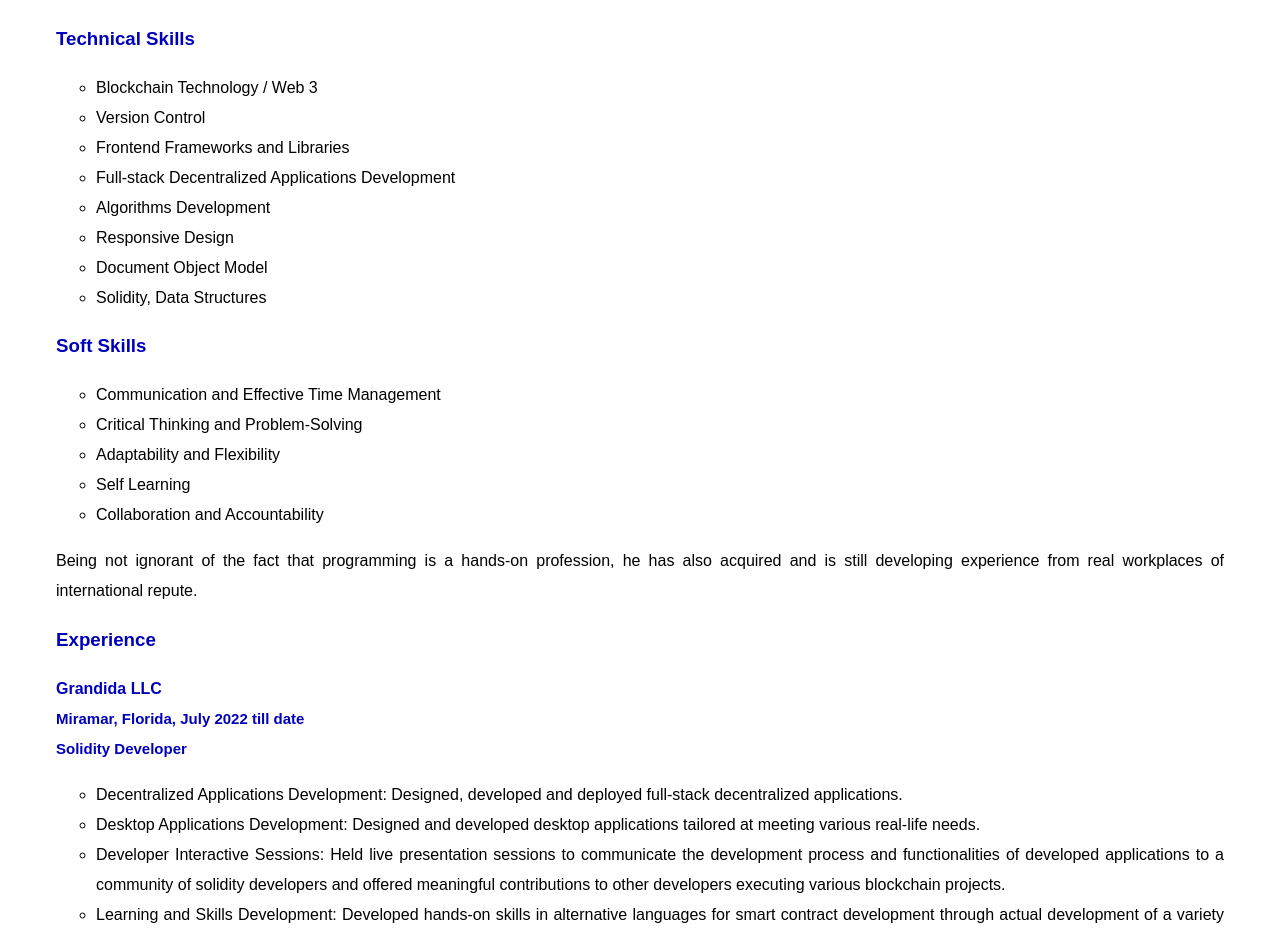
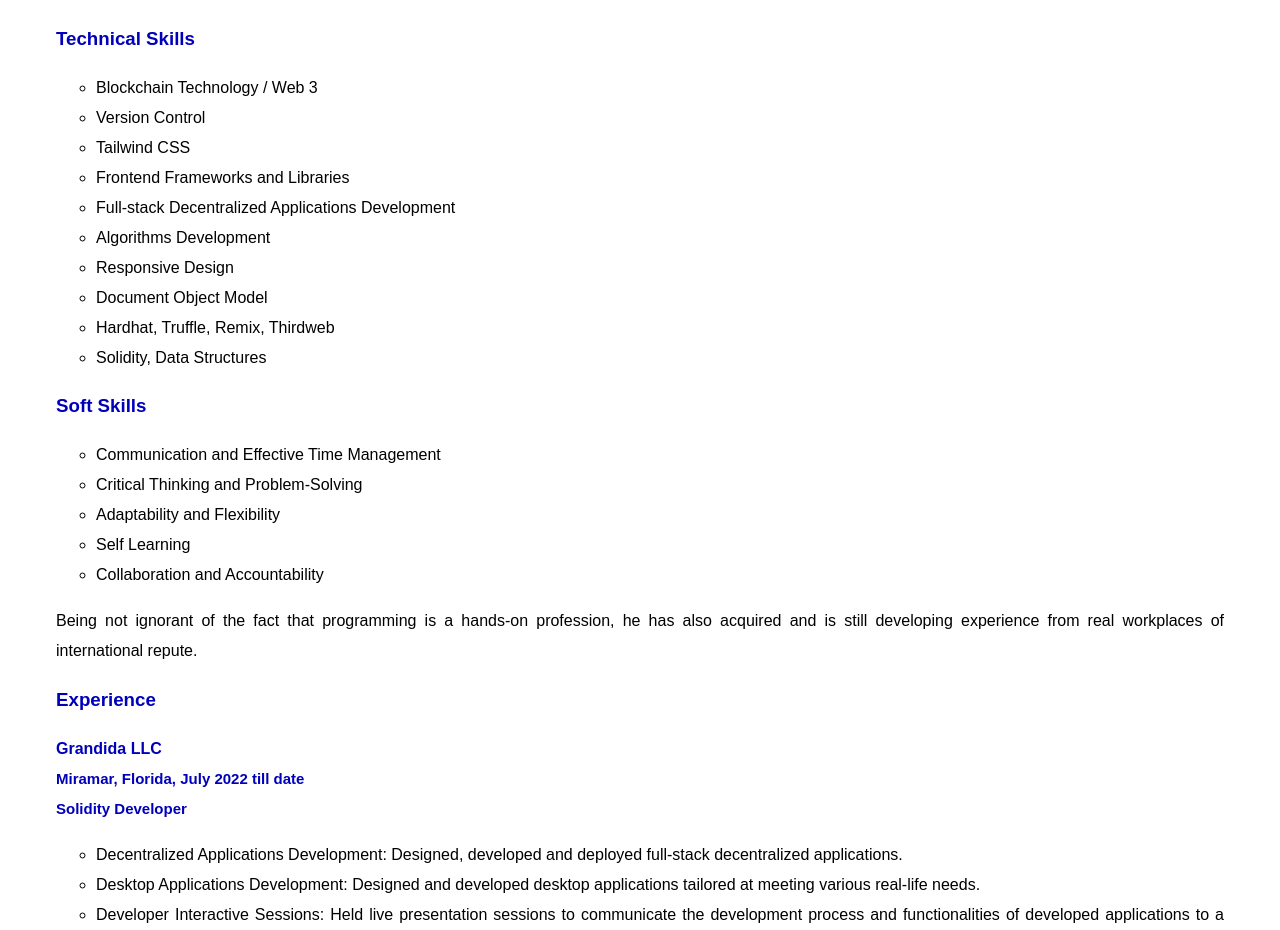
Before and after one commit to Adesdesk/Smart-Transcript, a Next.js app in the folder smart_transcript_frontend/: page /developer in a window 1280 px wide. Shown: the part 1503-2433 px from the top of the page. Built offline with nearby package versions, Linux system fonts and the light colour scheme.

Commit message:
Update developer.js

```diff
--- a/smart_transcript_frontend/pages/developer.js
+++ b/smart_transcript_frontend/pages/developer.js
@@ -88,11 +88,13 @@ function Developer() {
               <ul className="certifications">
                 <li>Blockchain Technology / Web 3</li>
                 <li>Version Control</li>
+                <li>Tailwind CSS</li>
                 <li>Frontend Frameworks and Libraries</li>
                 <li>Full-stack Decentralized Applications Development</li>
                 <li>Algorithms Development</li>
                 <li>Responsive Design</li>
                 <li>Document Object Model</li>
+                <li>Hardhat, Truffle, Remix, Thirdweb</li>
                 <li>Solidity, Data Structures</li>
               </ul>
 
```
